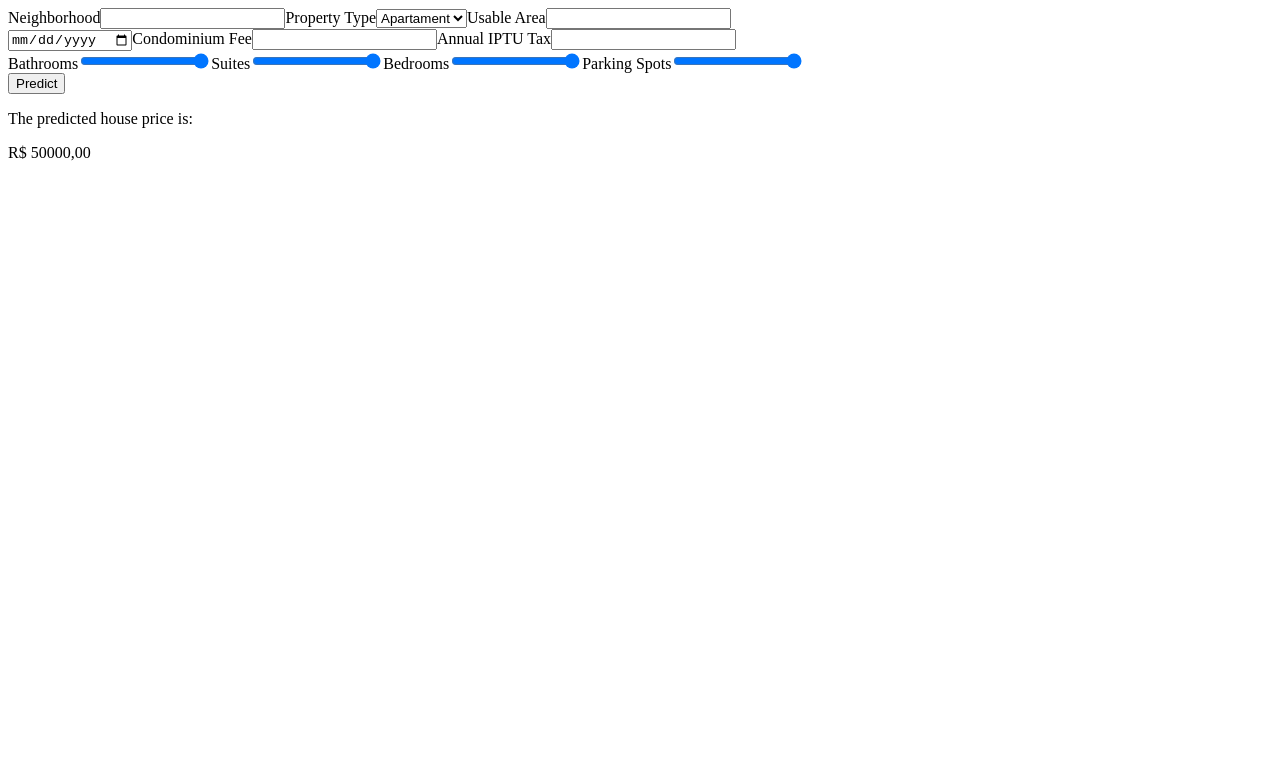
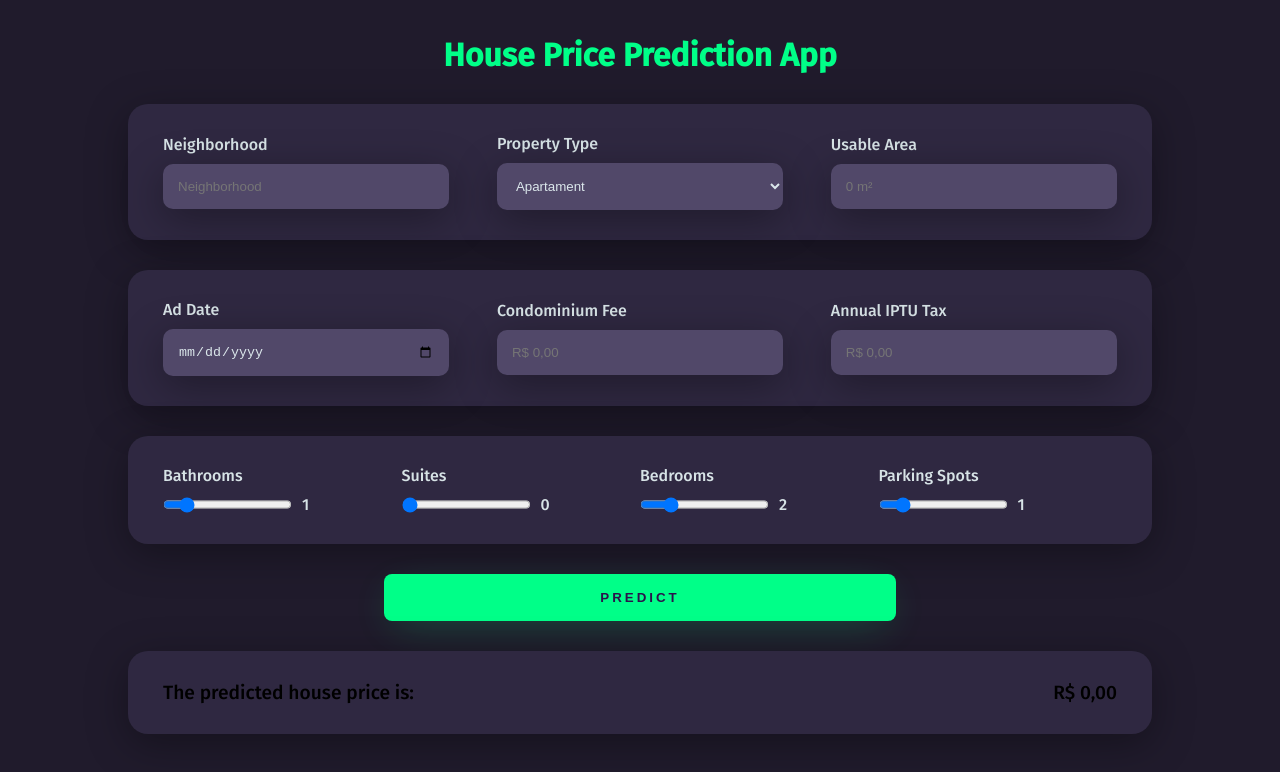
Before and after one commit to TheCamilovisk/HousePricePredictionApp, a React (Vite) app in the folder frontend/: page / in a window 1280 px wide. Shown: the top 772 px of the page. Built offline with nearby package versions, Linux system fonts and the light colour scheme.

Commit message:
Finishing the site style.

```diff
--- a/frontend/src/App.css
+++ b/frontend/src/App.css
@@ -0,0 +1,110 @@
+.container {
+  margin: auto;
+  width: 80vw;
+  height: 100vh;
+  display: flex;
+  justify-content: center;
+  align-items: center;
+  flex-direction: column;
+}
+
+.container > form {
+  width: 100%;
+}
+
+.container > h1 {
+  color: #00ff88;
+}
+
+.features {
+  width: 100%;
+  padding: 30px 35px;
+  margin: 30px 0;
+  display: flex;
+  flex-direction: row;
+  justify-content: space-between;
+  background: #2f2841;
+  border-radius: 20px;
+  box-shadow: 0px 10px 40px #00000056;
+  box-sizing: border-box;
+}
+
+.featurefield {
+  width: 30%;
+  display: flex;
+  flex-direction: column;
+  align-items: flex-start;
+  justify-content: center;
+}
+
+.featurefield > input,
+.featurefield > select {
+  border: none;
+  border-radius: 10px;
+  padding: 15px;
+  background: #514869;
+  color: #f0ffffde;
+  box-sizing: border-box;
+}
+
+.featurefield > input[type="text"],
+.featurefield > input[type="date"],
+.featurefield > select {
+  width: 100%;
+  box-shadow: 0px 10px 40px #00000056;
+}
+
+.featurefield > label {
+  color: #f0ffffde;
+  margin-bottom: 10px;
+}
+
+.range-feature {
+  width: 100%;
+  display: flex;
+  flex-direction: row;
+}
+
+.range-feature > p {
+  padding: 0 10px;
+  color: #f0ffffde;
+}
+
+.predict-btn {
+  width: 50%;
+  padding: 16px 0;
+  margin: auto;
+  border: none;
+  display: flex;
+  justify-content: center;
+  align-items: center;
+  border-radius: 8px;
+  outline: none;
+  text-transform: uppercase;
+  font-weight: 800;
+  letter-spacing: 3px;
+  color: #2b134b;
+  background-color: #00ff88;
+  cursor: pointer;
+  box-shadow: 0px 10px 40px -12px #00ff8052;
+}
+
+.prediction-area {
+  width: 100%;
+  padding: 30px 35px;
+  margin: 30px 0;
+  display: flex;
+  flex-direction: row;
+  justify-content: space-between;
+  background: #2f2841;
+  border-radius: 20px;
+  box-shadow: 0px 10px 40px #00000056;
+  box-sizing: border-box;
+  font-size: 1.2rem;
+}
+
+.prediction-enabled {
+  background-color: #e0de4a;
+  box-shadow: 0px 10px 40px -12px #7e7d3a;
+  color: #2b134b;
+}
--- a/frontend/src/App.jsx
+++ b/frontend/src/App.jsx
@@ -4,10 +4,19 @@ import "./App.css";
 const App = () => {
   return (
     <div className="container">
+      <h1>House Price Prediction App</h1>
       <form action="#">
-        <div className="feature">
+        <div className="features">
+          <div className="featurefield">
             <label htmlFor="neighborhood">Neighborhood</label>
-          <input type="text" name="neighborhood" id="neighborhood" />
+            <input
+              type="text"
+              name="neighborhood"
+              id="neighborhood"
+              placeholder="Neighborhood"
+            />
+          </div>
+          <div className="featurefield">
             <label htmlFor="property_type">Property Type</label>
             <select name="property_type" id="property_type">
               <option value="Apartament" selected>
@@ -15,37 +24,107 @@ const App = () => {
               </option>
               <option value="House">House</option>
             </select>
+          </div>
+          <div className="featurefield">
             <label htmlFor="usable_area">Usable Area</label>
-          <input type="text" name="usable_area" id="usable_area" />
+            <input
+              type="text"
+              name="usable_area"
+              id="usable_area"
+              placeholder="0 m&sup2;"
+            />
+          </div>
         </div>
         <div className="features">
-          <label htmlFor="ad_date"></label>
+          <div className="featurefield">
+            <label htmlFor="ad_date">Ad Date</label>
             <input type="date" name="ad_date" id="ad_date" />
+          </div>
+          <div className="featurefield">
             <label htmlFor="condominium_fee">Condominium Fee</label>
-          <input type="text" name="condominium_fee" id="condominium_fee" />
+            <input
+              type="text"
+              name="condominium_fee"
+              id="condominium_fee"
+              placeholder="R$ 0,00"
+            />
+          </div>
+          <div className="featurefield">
             <label htmlFor="annual_iptu_tax">Annual IPTU Tax</label>
-          <input type="text" name="annual_iptu_tax" id="annual_iptu_tax" />
+            <input
+              type="text"
+              name="annual_iptu_tax"
+              id="annual_iptu_tax"
+              placeholder="R$ 0,00"
+            />
+          </div>
         </div>
         <div className="features">
+          <div className="featurefield">
             <label htmlFor="bathrooms">Bathrooms</label>
-          <input type="range" name="bathrooms" id="bathrooms" min="0" max="7" />
+            <div className="range-feature">
+              <input
+                type="range"
+                name="bathrooms"
+                id="bathrooms"
+                min="0"
+                max="7"
+                value="1"
+              />
+              <p id="bathroomsValue">1</p>
+            </div>
+          </div>
+          <div className="featurefield">
             <label htmlFor="suites">Suites</label>
-          <input type="range" name="suites" id="suites" min="0" max="6" />
+            <div className="range-feature">
+              <input
+                type="range"
+                name="suites"
+                id="suites"
+                min="0"
+                max="6"
+                value="0"
+              />
+              <p id="suitesValue">0</p>
+            </div>
+          </div>
+          <div className="featurefield">
             <label htmlFor="bedrooms">Bedrooms</label>
-          <input type="range" name="bedrooms" id="bedrooms" min="0" max="5" />
+            <div className="range-feature">
+              <input
+                type="range"
+                name="bedrooms"
+                id="bedrooms"
+                min="0"
+                max="5"
+                value="1"
+              />
+              <p id="bedroomsValue">2</p>
+            </div>
+          </div>
+          <div className="featurefield">
             <label htmlFor="parking_spots">Parking Spots</label>
+            <div className="range-feature">
               <input
                 type="range"
                 name="parking_spots"
                 id="parking_spots"
                 min="0"
                 max="7"
+                value="1"
               />
+              <p id="parkingSpotsValue">1</p>
             </div>
-        <button type="submit">Predict</button>
+          </div>
+        </div>
+        <button type="submit" className="predict-btn">
+          Predict
+        </button>
       </form>
+      <div className="prediction-area">
         <p>The predicted house price is:</p>
-      <div className="prediction">R$ 50000,00</div>
+        <div className="prediction">R$ 0,00</div>
+      </div>
     </div>
   );
 };
--- a/frontend/src/index.css
+++ b/frontend/src/index.css
@@ -0,0 +1,11 @@
+@import url("https://fonts.googleapis.com/css2?family=Fira+Sans:wght@500&display=swap");
+
+* {
+  padding: 0;
+  margin: 0;
+}
+
+body {
+  font-family: "Fira Sans", sans-serif;
+  background-color: #201b2c;
+}
```
Lines whose indentation alone changed are shown as unchanged.
